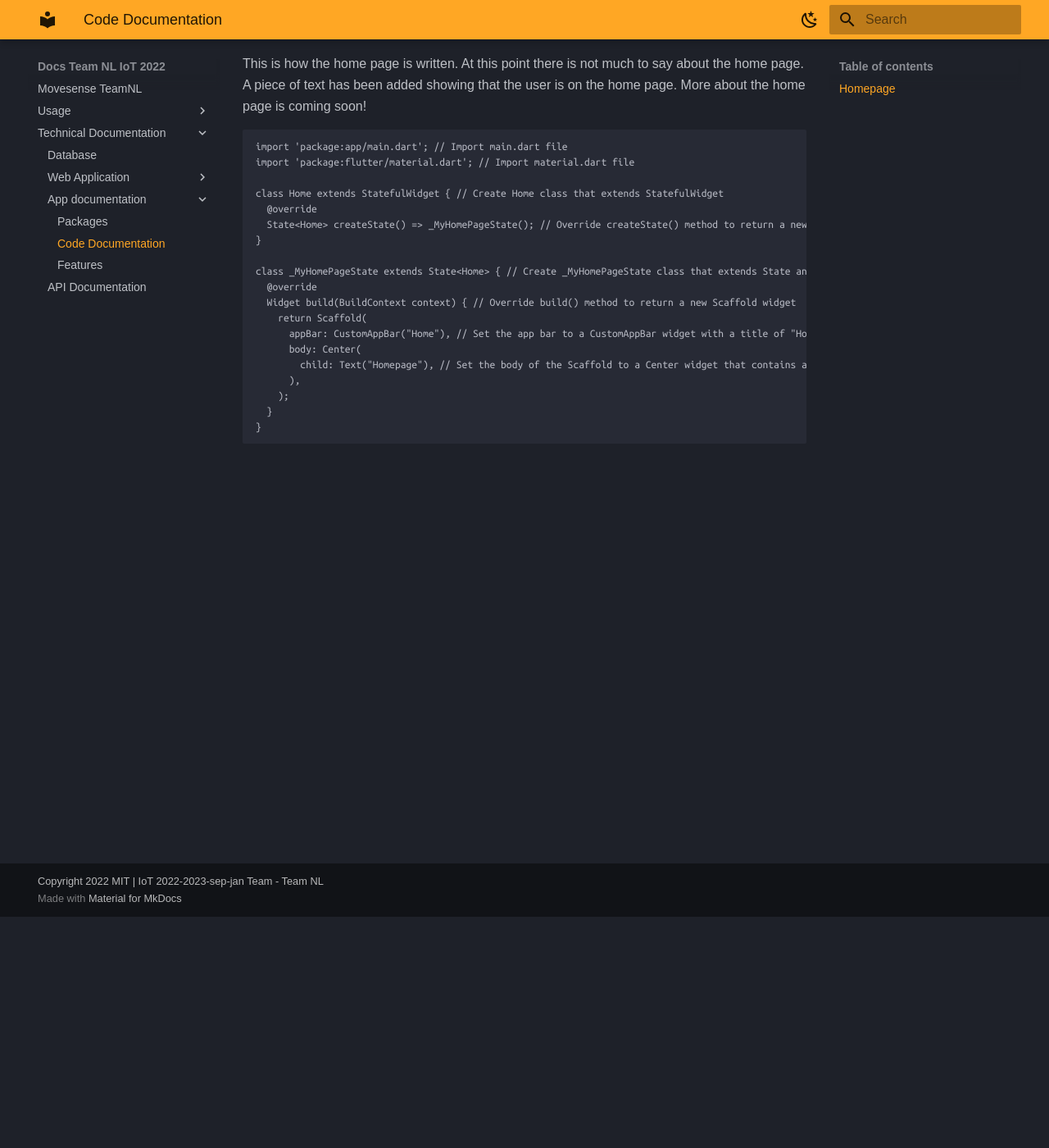
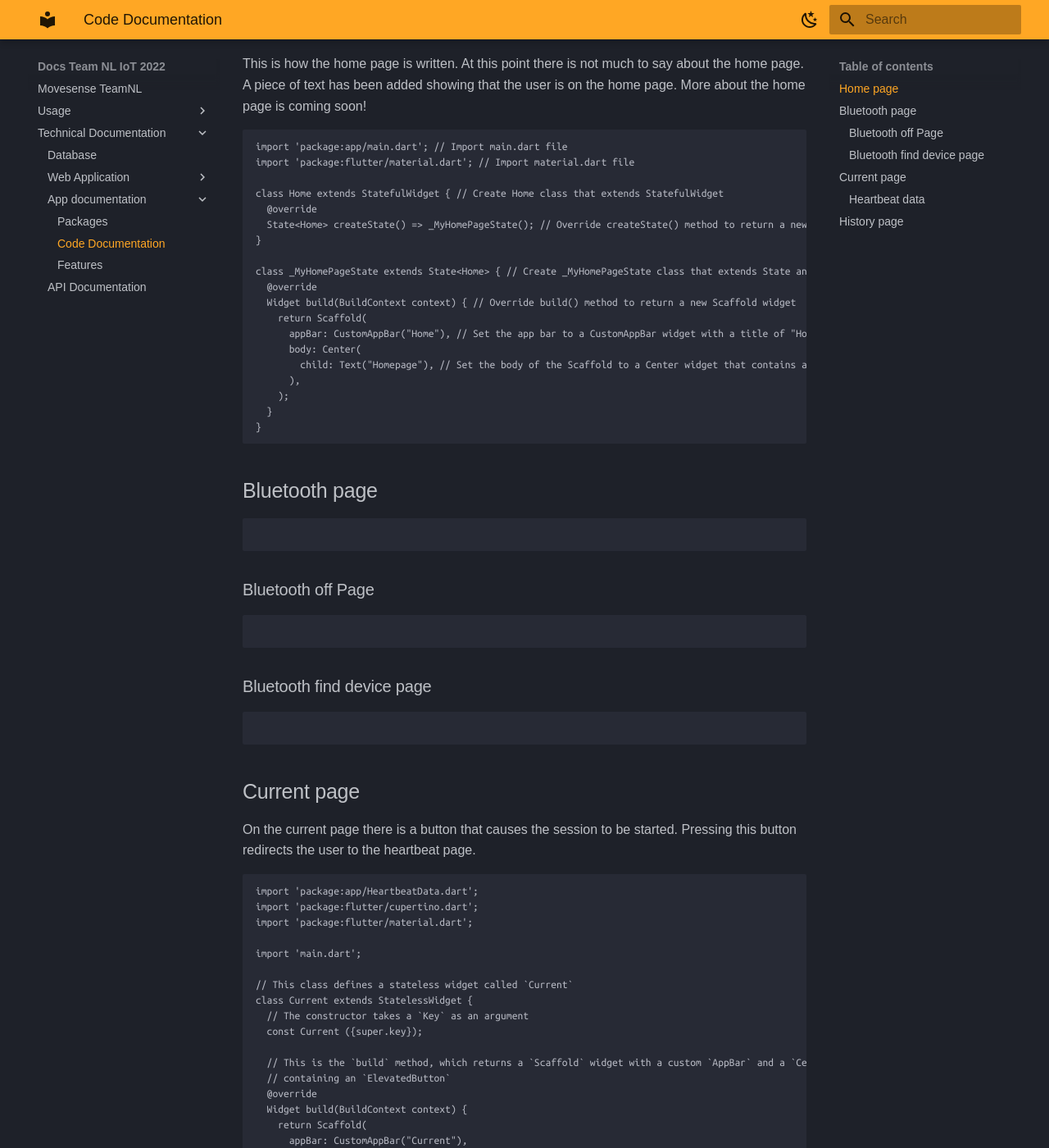
Before and after one commit to serg-and/team-nl-iot-2022, an MkDocs documentation site: the page built from docs/App/App-code-documentation.md, in a window 1280 px wide and 1400 px high, scrolled down 282 px. Shown: the whole window at 82% size. Built offline with MkDocs 1.6.1 and Material for MkDocs 9.7.7, drawn with Linux system fonts in a browser that asks for light colours; some web fonts are replaced; some of the changed text lies outside the part shown.

Commit message:
Added the current session code to the app-code-doc

````diff
--- a/docs/App/App-code-documentation.md
+++ b/docs/App/App-code-documentation.md
@@ -1,6 +1,7 @@
 # Code Documentation
 This page contains the code for the app. In the code of the TeamNL MoveSens app, comments have been added so that the reader can understand what the functionalities do that have been used in the app. These comments are represented with a //.
-## Homepage
+
+## Home page
 This is how the home page is written. At this point there is not much to say about the home page. A piece of text has been added showing that the user is on the home page. More about the home page is coming soon!
 
 ```
@@ -24,3 +25,68 @@
   }
 }
 ```
+## Bluetooth page
+```
+
+```
+
+### Bluetooth off Page
+```
+
+```
+
+### Bluetooth find device page
+```
+
+```
+
+## Current page
+On the current page there is a button that causes the session to be started. Pressing this button redirects the user to the heartbeat page.
+```
+import 'package:app/HeartbeatData.dart';
+import 'package:flutter/cupertino.dart';
+import 'package:flutter/material.dart';
+
+import 'main.dart';
+
+// This class defines a stateless widget called `Current`
+class Current extends StatelessWidget {
+  // The constructor takes a `Key` as an argument
+  const Current ({super.key});
+
+  // This is the `build` method, which returns a `Scaffold` widget with a custom `AppBar` and a `Center` widget
+  // containing an `ElevatedButton`
+  @override
+  Widget build(BuildContext context) {
+    return Scaffold(
+      appBar: CustomAppBar("Current"),
+      body: Center(
+          child: ElevatedButton(
+              // When the button is pressed, it will navigate to the `HeartBeatPage`
+              onPressed: () {
+                Navigator.push(context, MaterialPageRoute(builder: (context)=> HeartBeatPage()));
+              },
+              // The button will have the text "Start session"
+              child: Text('Start session'),
+            // The button's style is set to a background color of black
+            style: ElevatedButton.styleFrom(
+              backgroundColor: Colors.black
+            ),
+          ),
+
+      ),
+    ); //
+  }
+}
+
+```
+
+### Heartbeat data
+```
+
+```
+
+## History page
+```
+
+```
````
